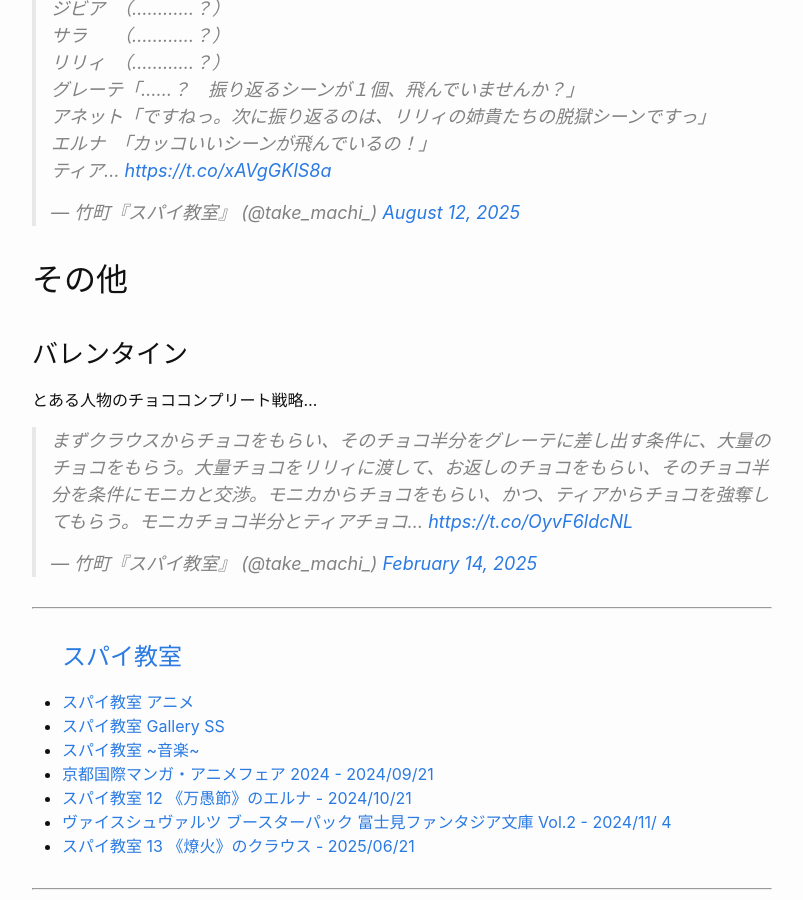
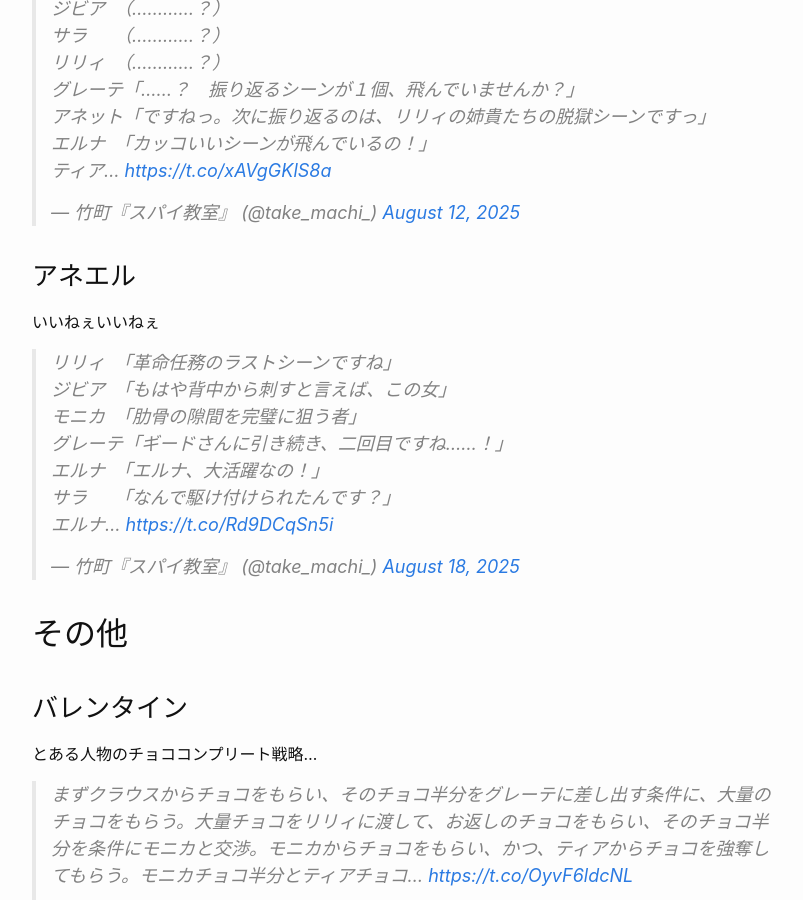
Before and after one commit to Pandaful-2312/sites, a Jekyll site: the page built from favorites/spyroom/spyroom_gallery-ss.md, in a window 1280 px wide and 900 px high, scrolled down 20269 px. Shown: the whole window, without its empty margins (238-1041 px from the left). Built offline with Jekyll 4.4.1, drawn with Linux system fonts in a browser that asks for light colours; comment, search, counter and statistics services are not loaded.

Commit message:
update spyroom

```diff
--- a/favorites/spyroom/spyroom_gallery-ss.md
+++ b/favorites/spyroom/spyroom_gallery-ss.md
@@ -332,6 +332,12 @@
 
 <blockquote class="twitter-tweet"><p lang="ja" dir="ltr">ジビア　（…………？）<br>サラ　　（…………？）<br>リリィ　（…………？）<br>グレーテ「……？　振り返るシーンが１個、飛んでいませんか？」<br>アネット「ですねっ。次に振り返るのは、リリィの姉貴たちの脱獄シーンですっ」<br>エルナ　「カッコいいシーンが飛んでいるの！」<br>ティア… <a href="https://t.co/xAVgGKlS8a">https://t.co/xAVgGKlS8a</a></p>&mdash; 竹町『スパイ教室』 (@take_machi_) <a href="https://twitter.com/take_machi_/status/1955235370557477312?ref_src=twsrc%5Etfw">August 12, 2025</a></blockquote>
 
+### アネエル
+
+いいねぇいいねぇ
+
+<blockquote class="twitter-tweet"><p lang="ja" dir="ltr">リリィ　「革命任務のラストシーンですね」<br>ジビア　「もはや背中から刺すと言えば、この女」<br>モニカ　「肋骨の隙間を完璧に狙う者」<br>グレーテ「ギードさんに引き続き、二回目ですね……！」<br>エルナ　「エルナ、大活躍なの！」<br>サラ　　「なんで駆け付けられたんです？」<br>エルナ… <a href="https://t.co/Rd9DCqSn5i">https://t.co/Rd9DCqSn5i</a></p>&mdash; 竹町『スパイ教室』 (@take_machi_) <a href="https://twitter.com/take_machi_/status/1957437113231982611?ref_src=twsrc%5Etfw">August 18, 2025</a></blockquote>
+
 ## その他
 
 ### バレンタイン
```
Also changed, not shown: favorites/maidragon/lonely-dragon-gallery/cast_comment.md (+2 -0 lines).
